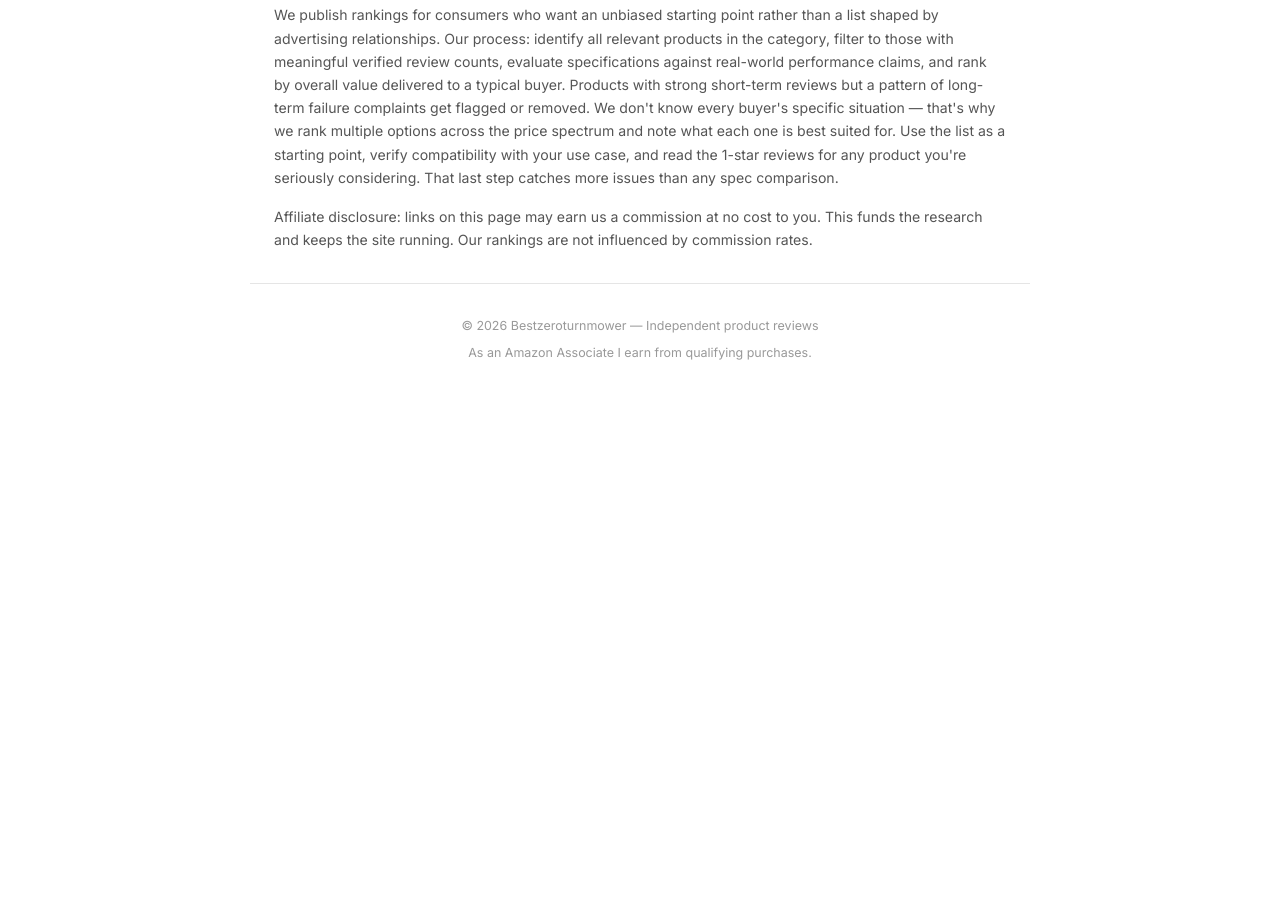
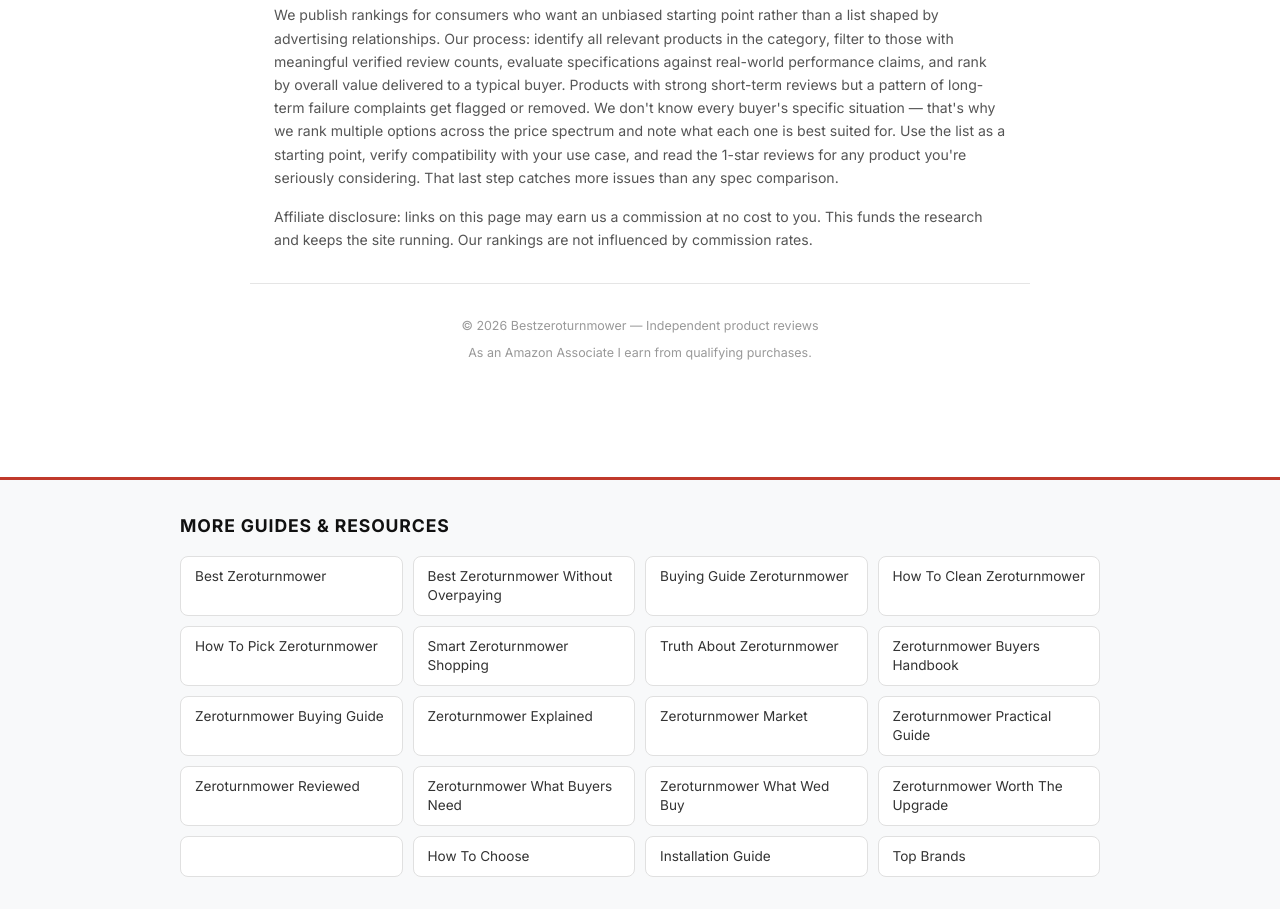
Before and after one commit to Brazenproducts/bestzeroturnmower.com, a plain HTML site: page index.html in a window 1280 px wide. Shown: the part 5632-6541 px from the top of the page. Before the commit the page ends 6069 px from the top, so only its background shows below. Drawn offline with Linux system fonts and the light colour scheme.

Commit message:
SEO: add internal links from index.html to all inner pages (fix orphaned pages)

```diff
--- a/index.html
+++ b/index.html
@@ -376,5 +376,33 @@
 </footer>
 
 
+<style>.related-guides{background:#f8f9fa;border-top:3px solid #c0392b;padding:32px 20px;margin-top:40px}.related-guides h2{font-size:1.1rem;font-weight:700;color:#111;margin-bottom:16px;text-transform:uppercase;letter-spacing:.05em}.related-grid{display:grid;grid-template-columns:repeat(auto-fill,minmax(200px,1fr));gap:10px}.related-grid a{display:block;background:#fff;border:1px solid #e0e0e0;border-radius:8px;padding:10px 14px;text-decoration:none;color:#333;font-size:.85rem;line-height:1.4;transition:.15s}.related-grid a:hover{border-color:#c0392b;color:#c0392b}</style>
+<div class="related-guides">
+  <div style="max-width:920px;margin:0 auto">
+    <h2>More Guides &amp; Resources</h2>
+    <div class="related-grid">
+<a href="/best-zeroturnmower-2026.html">Best Zeroturnmower</a>
+<a href="/best-zeroturnmower-without-overpaying.html">Best Zeroturnmower Without Overpaying</a>
+<a href="/buying-guide-zeroturnmower-2026.html">Buying Guide Zeroturnmower</a>
+<a href="/how-to-clean-zeroturnmower-2026.html">How To Clean Zeroturnmower</a>
+<a href="/how-to-pick-zeroturnmower-2026.html">How To Pick Zeroturnmower</a>
+<a href="/smart-zeroturnmower-shopping-2026.html">Smart Zeroturnmower Shopping</a>
+<a href="/truth-about-zeroturnmower-2026.html">Truth About Zeroturnmower</a>
+<a href="/zeroturnmower-buyers-handbook-2026.html">Zeroturnmower Buyers Handbook</a>
+<a href="/zeroturnmower-buying-guide-2026.html">Zeroturnmower Buying Guide</a>
+<a href="/zeroturnmower-explained-2026.html">Zeroturnmower Explained</a>
+<a href="/zeroturnmower-market-2026.html">Zeroturnmower Market</a>
+<a href="/zeroturnmower-practical-guide-2026.html">Zeroturnmower Practical Guide</a>
+<a href="/zeroturnmower-reviewed-2026.html">Zeroturnmower Reviewed</a>
+<a href="/zeroturnmower-what-buyers-need-2026.html">Zeroturnmower What Buyers Need</a>
+<a href="/zeroturnmower-what-wed-buy-2026.html">Zeroturnmower What Wed Buy</a>
+<a href="/zeroturnmower-worth-the-upgrade-2026.html">Zeroturnmower Worth The Upgrade</a>
+<a href="/blog/"></a>
+<a href="/blog/how-to-choose.html">How To Choose</a>
+<a href="/blog/installation-guide.html">Installation Guide</a>
+<a href="/blog/top-brands.html">Top Brands</a>
+    </div>
+  </div>
+</div>
 </body>
 </html>
```
